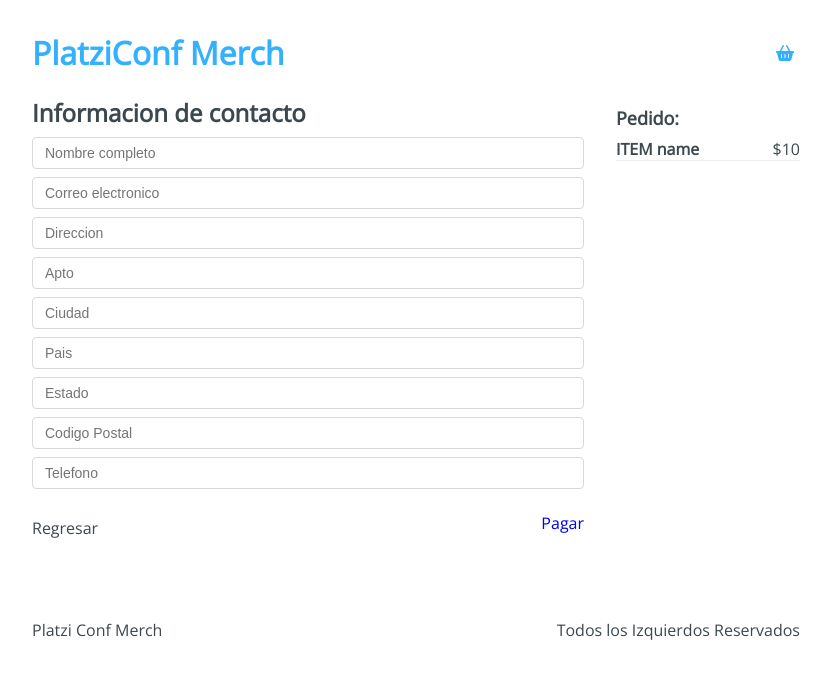
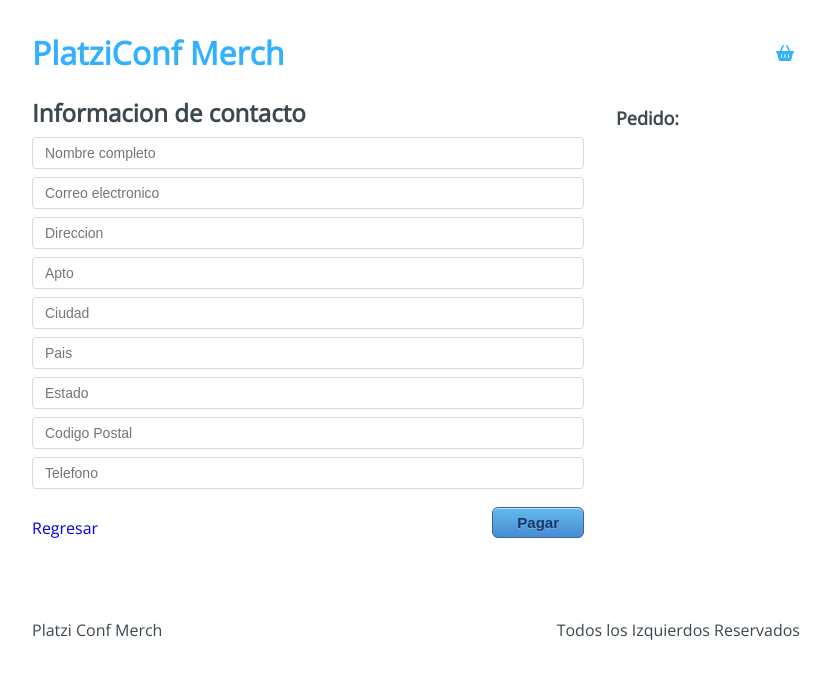
Before and after one commit to Gonn852/app-platzi-conf, a React app: page /checkout/information in a window 1280 px wide. Shown: the top 678 px of the page, without its empty margins (224-1055 px from the left). Built offline with nearby package versions, Linux system fonts and the light colour scheme.

Commit message:
add useRef and buyer

```diff
--- a/src/containers/Information.jsx
+++ b/src/containers/Information.jsx
@@ -1,8 +1,29 @@
-import React from 'react'
+import React,{useRef, useContext} from 'react'
 import { Link } from 'react-router-dom';
 import '../styles/components/Information.css'
+import AppContext from '../context/AppContext';
 
 const Information = () => {
+    const {state, addToBuyer} = useContext(AppContext);
+    const {cart} = state;
+    const form = useRef(null);
+    const handleSubmit = () => {
+        const formData = new FormData(form.current)
+        const buyer = {
+            'name': formData.get('name'),
+            'email': formData.get('email'),
+            'address': formData.get('address'),
+            'apto': formData.get('apto'),
+            'city': formData.get('city'),
+            'country': formData.get('country'),
+            'state': formData.get('state'),
+            'cp': formData.get('cp'),
+            'phone': formData.get('phone'),
+          }
+          addToBuyer(buyer)
+    }
+
+
     return(
         <div className="Information">
             <div className="Information-content">
@@ -10,7 +31,7 @@
                     <h2>Informacion de contacto</h2>
                 </div>
                 <div className="Information-form">
-                    <form action="">
+                    <form ref={form}>
                         <input type="text" placeholder="Nombre completo" name="name"/>
                         <input type="text" placeholder="Correo electronico" name="email"/>
                         <input type="text" placeholder="Direccion" name="address"/>
@@ -24,21 +45,23 @@
                 </div>
                 <div className="Information-buttons">
                     <div className="Information-back">
-                        Regresar
+                        <Link to="/checkout">Regresar</Link>
                     </div>
                     <div className="Information-next">
-                        <Link to="/checkout/payment">Pagar</Link>
+                        <button type="button" onClick={handleSubmit}>Pagar</button>
                     </div>
                 </div>
             </div>
             <div className="Information-sidebar">
                 <h3>Pedido:</h3>
-                <div className="Information-item">
+                {cart.map((item) => (
+                <div className="Information-item" key={item.title}>
                     <div className="Information-element">
-                        <h4>ITEM name</h4>
-                        <span>$10</span>
+                        <h4>{item.title}</h4>
+                        <span>${item.price}</span>
                     </div>
                 </div>
+                ))}
             </div>
         </div>
     )
--- a/src/hooks/useInitialState.js
+++ b/src/hooks/useInitialState.js
@@ -16,10 +16,17 @@
             cart: state.cart.filter(items => items.id !== payload.id)
         });
     }
+    const addToBuyer = payload => {
+        useState({
+            ...state,
+            buyer: [...state, payload]
+        });
+    }
 
     return {
         addToCart,
         removeFromCart,
+        addToBuyer,
         state
     }
 
--- a/src/initialState.js
+++ b/src/initialState.js
@@ -1,5 +1,6 @@
 export default {
     cart: [],
+    buyer: [],
     products: [
       {
         'id': '1',
```
